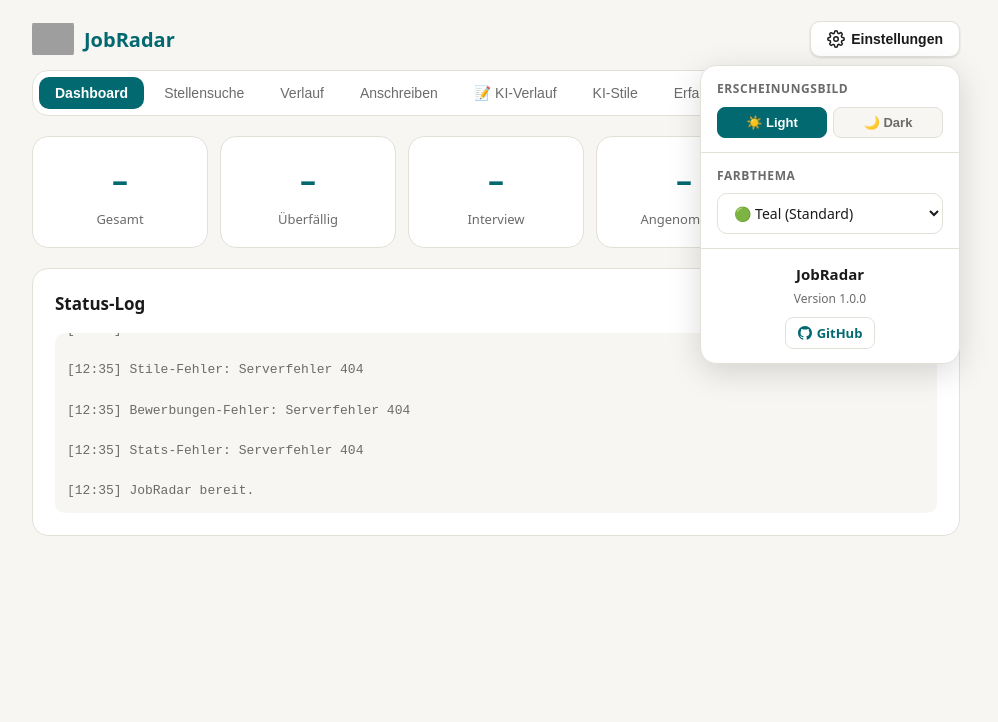
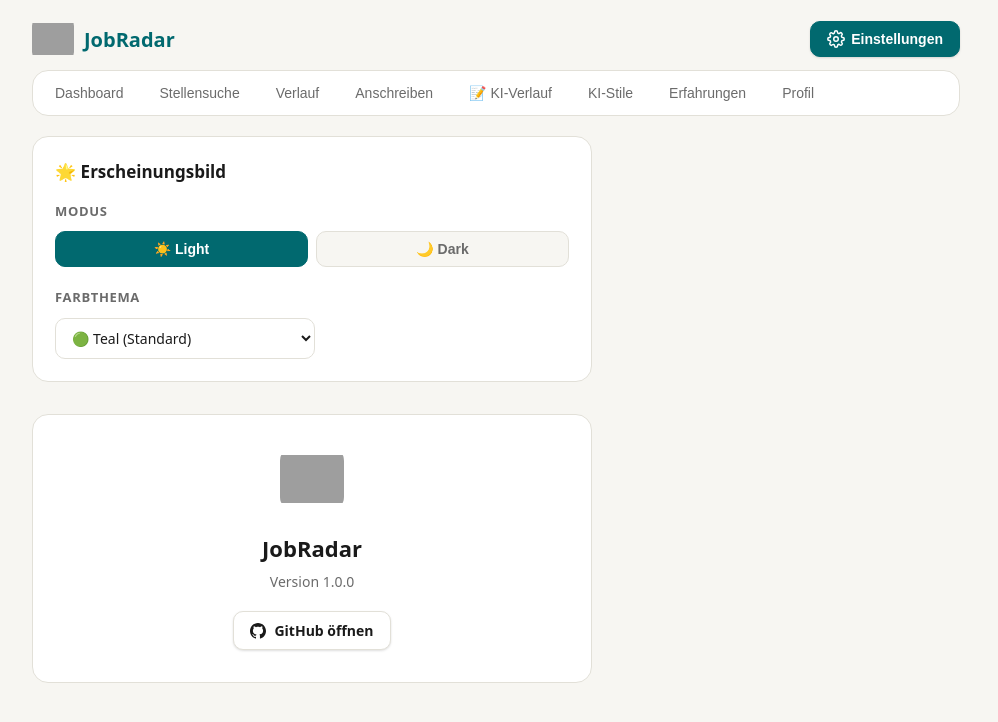
Before and after one commit to freddykrueger88/JobRadar, a website: page public/index.html in a window 1280 px wide. Both pictures are taken after a click on the button "Einstellungen". Shown: the whole page, without its empty margins (144-1142 px from the left). Drawn offline with Linux system fonts and the light colour scheme; no server answers; grey boxes are pictures that could not be loaded.

Commit message:
refactor: settings as full page (tab-style) instead of dropdown

```diff
--- a/public/css/style.css
+++ b/public/css/style.css
@@ -62,63 +62,48 @@ body{font-family:system-ui,sans-serif;background:var(--surface2);color:var(--tex
 [data-theme=dark] .btn{box-shadow:0 1px 3px rgba(0,0,0,.3);}
 [data-theme=dark] .btn:hover{background:#2e2e2e;box-shadow:0 4px 10px rgba(0,0,0,.4);}
 
-/* ── Settings Menu ── */
-.settings-wrapper{
-  position:relative;
-}
+/* Settings-Button (Zahnrad oben rechts) */
 .settings-btn{
   gap:6px;
 }
-.settings-dropdown{
-  display:none;
-  position:absolute;
-  top:calc(100% + 8px);
-  right:0;
-  width:260px;
-  background:var(--surface);
-  border:1.5px solid var(--border);
-  border-radius:var(--r);
-  box-shadow:0 8px 32px rgba(0,0,0,.15);
-  z-index:500;
-  overflow:hidden;
-  animation:dropIn .15s ease;
+.settings-btn.active-settings{
+  background:var(--primary);
+  color:#fff;
+  border-color:var(--primary);
 }
-.settings-dropdown.open{
-  display:block;
+
+/* ── Settings Page ── */
+.settings-page{
+  display:flex;
+  flex-direction:column;
+  gap:16px;
+  max-width:560px;
 }
-@keyframes dropIn{
-  from{opacity:0;transform:translateY(-6px)}
-  to{opacity:1;transform:translateY(0)}
+.settings-section{
+  display:flex;
+  flex-direction:column;
+  gap:8px;
 }
-.settings-item{
-  padding:14px 16px;
-}
-.settings-label{
-  display:block;
-  font-size:12px;
+.settings-row-label{
+  font-size:13px;
   font-weight:700;
   color:var(--muted);
   text-transform:uppercase;
   letter-spacing:.05em;
-  margin-bottom:8px;
-}
-.settings-divider{
-  height:1px;
-  background:var(--border);
-  margin:0;
+  margin-bottom:2px;
 }
 .theme-toggle-row{
   display:flex;
-  gap:6px;
+  gap:8px;
 }
 .theme-toggle-btn{
   flex:1;
-  padding:7px 10px;
-  border-radius:8px;
+  padding:9px 14px;
+  border-radius:10px;
   border:1.5px solid var(--border);
   background:var(--surface2);
   cursor:pointer;
-  font-size:13px;
+  font-size:14px;
   font-weight:600;
   color:var(--muted);
   transition:all .15s;
@@ -132,43 +117,27 @@ body{font-family:system-ui,sans-serif;background:var(--surface2);color:var(--tex
   border-color:var(--primary);
   color:#fff;
 }
-.settings-footer{
-  padding:14px 16px;
-  text-align:center;
+
+/* About / App Info Card */
+.settings-about{
   display:flex;
   flex-direction:column;
   align-items:center;
-  gap:4px;
+  text-align:center;
+  padding:32px 22px;
+  gap:6px;
 }
-.settings-app-name{
-  font-size:15px;
+.settings-about-logo{
+  margin-bottom:8px;
+}
+.settings-about-name{
+  font-size:22px;
   font-weight:700;
   color:var(--text);
 }
-.settings-version{
-  font-size:12px;
+.settings-about-version{
+  font-size:14px;
   color:var(--muted);
-}
-.settings-github-link{
-  display:inline-flex;
-  align-items:center;
-  gap:5px;
-  margin-top:4px;
-  font-size:13px;
-  font-weight:600;
-  color:var(--primary);
-  text-decoration:none;
-  padding:5px 12px;
-  border-radius:8px;
-  border:1.5px solid var(--border);
-  transition:all .15s;
-}
-.settings-github-link:hover{
-  background:var(--surface2);
-  border-color:var(--primary);
-}
-[data-theme=dark] .settings-dropdown{
-  box-shadow:0 8px 32px rgba(0,0,0,.5);
 }
 
 /* ── Toast ── */
@@ -225,34 +194,15 @@ input:focus,select:focus,textarea:focus{border-color:var(--primary)}
 .loading-bar{height:3px;background:var(--primary);border-radius:999px;width:0;transition:width .3s;position:fixed;top:0;left:0;z-index:999}
 .vorlage-layout{display:grid;grid-template-columns:1fr 1fr;gap:16px}
 @media(max-width:640px){.vorlage-layout{grid-template-columns:1fr}}
-
-/* ── Erfahrungen Layout ── */
 .erfahrungen-layout{display:grid;grid-template-columns:1fr;gap:16px}
 .skill-add-row{display:flex;gap:8px;flex-wrap:wrap;align-items:flex-end}
 .skill-add-row input{flex:1;min-width:160px}
 .skill-add-row select{width:auto;flex-shrink:0}
 .skill-add-row .btn{flex-shrink:0}
-
-/* ── Hide-Row (Ausblenden-Steuerung) ── */
-.hide-row{
-  display:flex;
-  gap:6px;
-  align-items:center;
-  flex-wrap:wrap;
-}
-.hide-row select,.hide-select{
-  width:auto;
-  min-width:0;
-  flex:1 1 150px;
-  max-width:220px;
-}
-@media(max-width:480px){
-  .hide-row{flex-direction:column;align-items:stretch;}
-  .hide-row select,.hide-select{max-width:100%;}
-}
-
+.hide-row{display:flex;gap:6px;align-items:center;flex-wrap:wrap;}
+.hide-row select,.hide-select{width:auto;min-width:0;flex:1 1 150px;max-width:220px;}
+@media(max-width:480px){.hide-row{flex-direction:column;align-items:stretch;}.hide-row select,.hide-select{max-width:100%;}}
 @keyframes spin{to{transform:rotate(360deg)}}
-/* Zeitstrahl */
 .timeline{list-style:none;padding:0;margin:0;position:relative}
 .timeline::before{content:'';position:absolute;left:14px;top:0;bottom:0;width:2px;background:var(--border)}
 .timeline li{position:relative;padding:0 0 18px 40px;font-size:14px}
--- a/public/index.html
+++ b/public/index.html
@@ -17,55 +17,14 @@
       <img src="/logo.png" alt="JobRadar Logo" style="width:42px;height:42px;object-fit:contain;border-radius:8px;">
       <div>JobRadar</div>
     </div>
-    <!-- Settings Button -->
-    <div class="settings-wrapper">
-      <button class="btn settings-btn" id="settingsBtn" title="Einstellungen" aria-label="Einstellungen öffnen">
+    <!-- Zahnrad-Button oben rechts -->
+    <button class="btn settings-btn" id="settingsBtn" title="Einstellungen" onclick="openSettings()">
       <svg xmlns="http://www.w3.org/2000/svg" width="18" height="18" viewBox="0 0 24 24" fill="none" stroke="currentColor" stroke-width="2" stroke-linecap="round" stroke-linejoin="round">
         <circle cx="12" cy="12" r="3"></circle>
         <path d="M19.4 15a1.65 1.65 0 0 0 .33 1.82l.06.06a2 2 0 0 1-2.83 2.83l-.06-.06a1.65 1.65 0 0 0-1.82-.33 1.65 1.65 0 0 0-1 1.51V21a2 2 0 0 1-4 0v-.09A1.65 1.65 0 0 0 9 19.4a1.65 1.65 0 0 0-1.82.33l-.06.06a2 2 0 0 1-2.83-2.83l.06-.06A1.65 1.65 0 0 0 4.68 15a1.65 1.65 0 0 0-1.51-1H3a2 2 0 0 1 0-4h.09A1.65 1.65 0 0 0 4.6 9a1.65 1.65 0 0 0-.33-1.82l-.06-.06a2 2 0 0 1 2.83-2.83l.06.06A1.65 1.65 0 0 0 9 4.68a1.65 1.65 0 0 0 1-1.51V3a2 2 0 0 1 4 0v.09a1.65 1.65 0 0 0 1 1.51 1.65 1.65 0 0 0 1.82-.33l.06-.06a2 2 0 0 1 2.83 2.83l-.06.06A1.65 1.65 0 0 0 19.4 9a1.65 1.65 0 0 0 1.51 1H21a2 2 0 0 1 0 4h-.09a1.65 1.65 0 0 0-1.51 1z"></path>
       </svg>
       Einstellungen
     </button>
-      <!-- Settings Dropdown -->
-      <div class="settings-dropdown" id="settingsDropdown">
-        <!-- Dark/Light Toggle -->
-        <div class="settings-item">
-          <span class="settings-label">Erscheinungsbild</span>
-          <div class="theme-toggle-row">
-            <button class="theme-toggle-btn active" id="lightModeBtn" onclick="setMode('light')">
-              ☀️ Light
-            </button>
-            <button class="theme-toggle-btn" id="darkModeBtn" onclick="setMode('dark')">
-              🌙 Dark
-            </button>
-          </div>
-        </div>
-        <div class="settings-divider"></div>
-        <!-- Theme Dropdown -->
-        <div class="settings-item">
-          <label class="settings-label" for="themeSelect">Farbthema</label>
-          <select id="themeSelect" onchange="setTheme(this.value)">
-            <option value="teal">🟢 Teal (Standard)</option>
-            <option value="blue">🔵 Blau</option>
-            <option value="purple">🟣 Lila</option>
-            <option value="orange">🟠 Orange</option>
-            <option value="rose">🌸 Rosé</option>
-          </select>
-        </div>
-        <div class="settings-divider"></div>
-        <!-- App Info Footer -->
-        <div class="settings-footer">
-          <div class="settings-app-name">JobRadar</div>
-          <div class="settings-version" id="settingsVersion">Version wird geladen…</div>
-          <a class="settings-github-link" href="https://github.com/freddykrueger88/JobRadar" target="_blank" rel="noopener noreferrer">
-            <svg xmlns="http://www.w3.org/2000/svg" width="14" height="14" viewBox="0 0 24 24" fill="currentColor">
-              <path d="M12 0C5.37 0 0 5.37 0 12c0 5.3 3.438 9.8 8.205 11.385.6.113.82-.258.82-.577 0-.285-.01-1.04-.015-2.04-3.338.724-4.042-1.61-4.042-1.61-.546-1.387-1.333-1.756-1.333-1.756-1.09-.745.083-.73.083-.73 1.205.085 1.84 1.237 1.84 1.237 1.07 1.835 2.807 1.305 3.492.998.108-.776.418-1.305.762-1.605-2.665-.3-5.466-1.332-5.466-5.93 0-1.31.465-2.38 1.235-3.22-.135-.303-.54-1.523.105-3.176 0 0 1.005-.322 3.3 1.23.96-.267 1.98-.399 3-.405 1.02.006 2.04.138 3 .405 2.28-1.552 3.285-1.23 3.285-1.23.645 1.653.24 2.873.12 3.176.765.84 1.23 1.91 1.23 3.22 0 4.61-2.805 5.625-5.475 5.92.42.36.81 1.096.81 2.22 0 1.605-.015 2.896-.015 3.286 0 .315.21.69.825.57C20.565 21.795 24 17.295 24 12c0-6.63-5.37-12-12-12"/>
-            </svg>
-            GitHub
-          </a>
-        </div>
-      </div>
-    </div>
   </div>
   <div id="loadingBar" class="loading-bar"></div>
   <div class="tabs">
@@ -210,7 +169,7 @@
     </div>
   </div>
 
-  <!-- KI-Verlauf (Anschreiben) -->
+  <!-- KI-Verlauf -->
   <div class="tabpanel" id="anschreiben-verlauf">
     <div class="card">
       <h2>📝 KI-Anschreiben-Verlauf</h2>
@@ -344,6 +303,55 @@
       </div>
     </div>
   </div>
+
+  <!-- ⚙️ Einstellungen (volle Seite) -->
+  <div class="tabpanel" id="einstellungen">
+    <div class="settings-page">
+
+      <!-- Erscheinungsbild -->
+      <div class="card">
+        <h2>🌟 Erscheinungsbild</h2>
+        <div class="settings-section">
+          <label class="settings-row-label">Modus</label>
+          <div class="theme-toggle-row">
+            <button class="theme-toggle-btn active" id="lightModeBtn" onclick="setMode('light')">
+              ☀️ Light
+            </button>
+            <button class="theme-toggle-btn" id="darkModeBtn" onclick="setMode('dark')">
+              🌙 Dark
+            </button>
+          </div>
+        </div>
+        <div class="settings-section" style="margin-top:20px">
+          <label class="settings-row-label" for="themeSelect">Farbthema</label>
+          <select id="themeSelect" onchange="setTheme(this.value)" style="max-width:260px">
+            <option value="teal">🟢 Teal (Standard)</option>
+            <option value="blue">🔵 Blau</option>
+            <option value="purple">🟣 Lila</option>
+            <option value="orange">🟠 Orange</option>
+            <option value="rose">🌸 Rosé</option>
+          </select>
+        </div>
+      </div>
+
+      <!-- App Info -->
+      <div class="card settings-about">
+        <div class="settings-about-logo">
+          <img src="/logo.png" alt="JobRadar Logo" style="width:64px;height:64px;object-fit:contain;border-radius:14px;">
+        </div>
+        <div class="settings-about-name">JobRadar</div>
+        <div class="settings-about-version" id="settingsVersion">Version wird geladen…</div>
+        <a class="btn" href="https://github.com/freddykrueger88/JobRadar" target="_blank" rel="noopener noreferrer" style="margin-top:12px;gap:8px">
+          <svg xmlns="http://www.w3.org/2000/svg" width="16" height="16" viewBox="0 0 24 24" fill="currentColor">
+            <path d="M12 0C5.37 0 0 5.37 0 12c0 5.3 3.438 9.8 8.205 11.385.6.113.82-.258.82-.577 0-.285-.01-1.04-.015-2.04-3.338.724-4.042-1.61-4.042-1.61-.546-1.387-1.333-1.756-1.333-1.756-1.09-.745.083-.73.083-.73 1.205.085 1.84 1.237 1.84 1.237 1.07 1.835 2.807 1.305 3.492.998.108-.776.418-1.305.762-1.605-2.665-.3-5.466-1.332-5.466-5.93 0-1.31.465-2.38 1.235-3.22-.135-.303-.54-1.523.105-3.176 0 0 1.005-.322 3.3 1.23.96-.267 1.98-.399 3-.405 1.02.006 2.04.138 3 .405 2.28-1.552 3.285-1.23 3.285-1.23.645 1.653.24 2.873.12 3.176.765.84 1.23 1.91 1.23 3.22 0 4.61-2.805 5.625-5.475 5.92.42.36.81 1.096.81 2.22 0 1.605-.015 2.896-.015 3.286 0 .315.21.69.825.57C20.565 21.795 24 17.295 24 12c0-6.63-5.37-12-12-12"/>
+          </svg>
+          GitHub öffnen
+        </a>
+      </div>
+
+    </div>
+  </div>
+
 </div>
 
 <!-- Toast -->
@@ -387,15 +395,12 @@
 <script src="/js/erfahrungen.js"></script>
 <script src="/js/app.js"></script>
 <script>
-// ── Settings Menu ──
+// ── Settings Page ──
 (function() {
-  const btn = document.getElementById('settingsBtn');
-  const dropdown = document.getElementById('settingsDropdown');
   const lightBtn = document.getElementById('lightModeBtn');
-  const darkBtn = document.getElementById('darkModeBtn');
+  const darkBtn  = document.getElementById('darkModeBtn');
   const themeSelect = document.getElementById('themeSelect');
 
-  // Theme color palettes
   const themes = {
     teal:   { primary: '#01696f', primaryHover: '#015257' },
     blue:   { primary: '#1d4ed8', primaryHover: '#1e40af' },
@@ -404,33 +409,33 @@
     rose:   { primary: '#e11d48', primaryHover: '#be123c' }
   };
 
-  // Load saved preferences
-  const savedMode = localStorage.getItem('jr_mode') || 'light';
+  // Restore saved preferences on load
+  const savedMode  = localStorage.getItem('jr_mode')  || 'light';
   const savedTheme = localStorage.getItem('jr_theme') || 'teal';
-
   applyMode(savedMode);
   applyTheme(savedTheme);
   themeSelect.value = savedTheme;
 
-  // Load version from package.json via meta or fallback
+  // Load version
   fetch('/api/version').then(r => r.json()).then(d => {
     document.getElementById('settingsVersion').textContent = 'Version ' + (d.version || '–');
   }).catch(() => {
-    // Fallback: read from manifest or hardcode
     document.getElementById('settingsVersion').textContent = 'Version 1.0.0';
   });
 
-  // Toggle dropdown
-  btn.addEventListener('click', function(e) {
-    e.stopPropagation();
-    dropdown.classList.toggle('open');
+  // Open settings page (reuses tab system)
+  window.openSettings = function() {
+    document.querySelectorAll('.tabpanel').forEach(p => p.classList.remove('active'));
+    document.querySelectorAll('.tab').forEach(t => t.classList.remove('active'));
+    document.getElementById('einstellungen').classList.add('active');
+    document.getElementById('settingsBtn').classList.add('active-settings');
+  };
+
+  // Hook tab buttons to deactivate settings button when switching away
+  document.querySelectorAll('.tab').forEach(btn => {
+    btn.addEventListener('click', () => {
+      document.getElementById('settingsBtn').classList.remove('active-settings');
     });
-
-  // Close on outside click
-  document.addEventListener('click', function(e) {
-    if (!dropdown.contains(e.target) && e.target !== btn) {
-      dropdown.classList.remove('open');
-    }
   });
 
   window.setMode = function(mode) {
```
Lines whose indentation alone changed are shown as unchanged.
